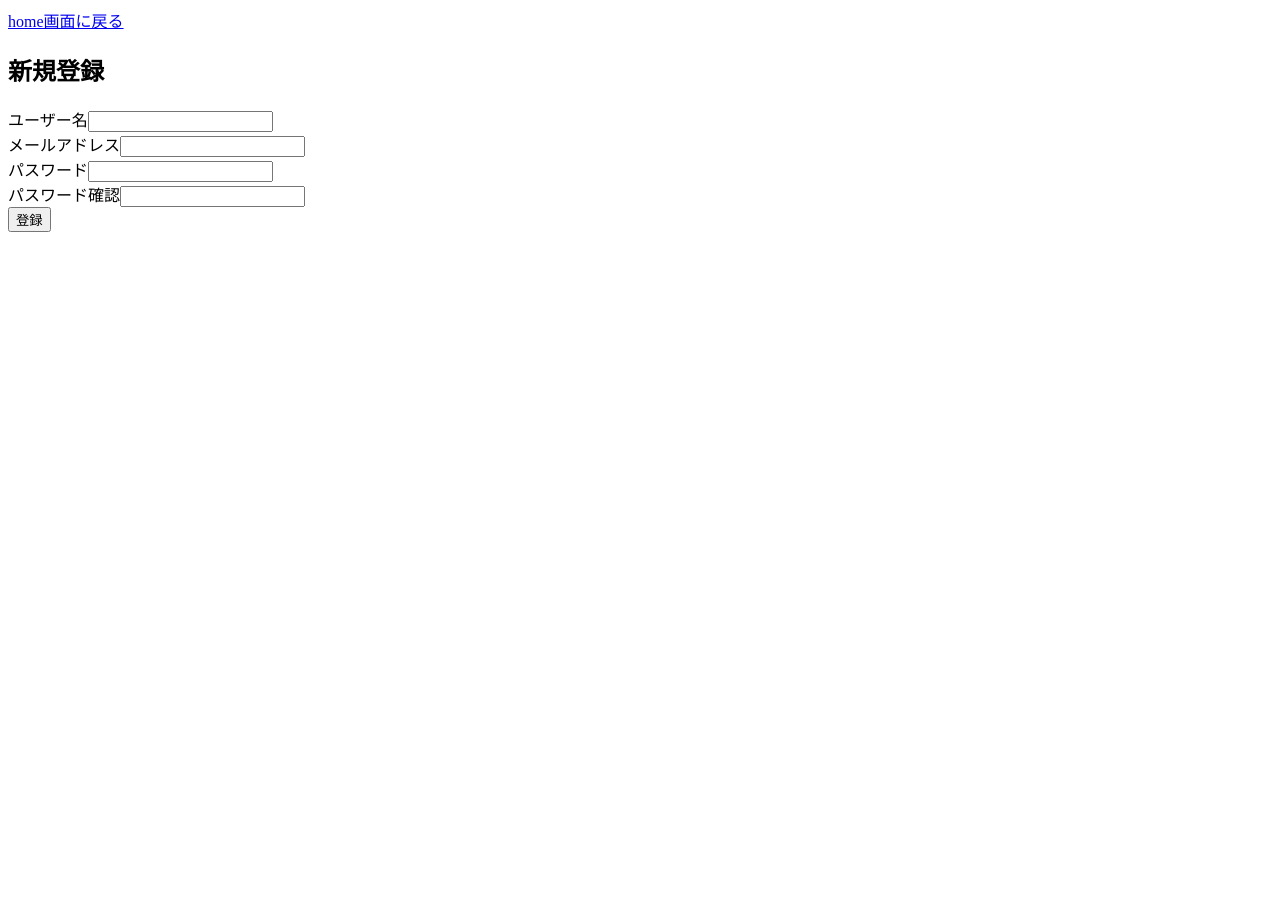
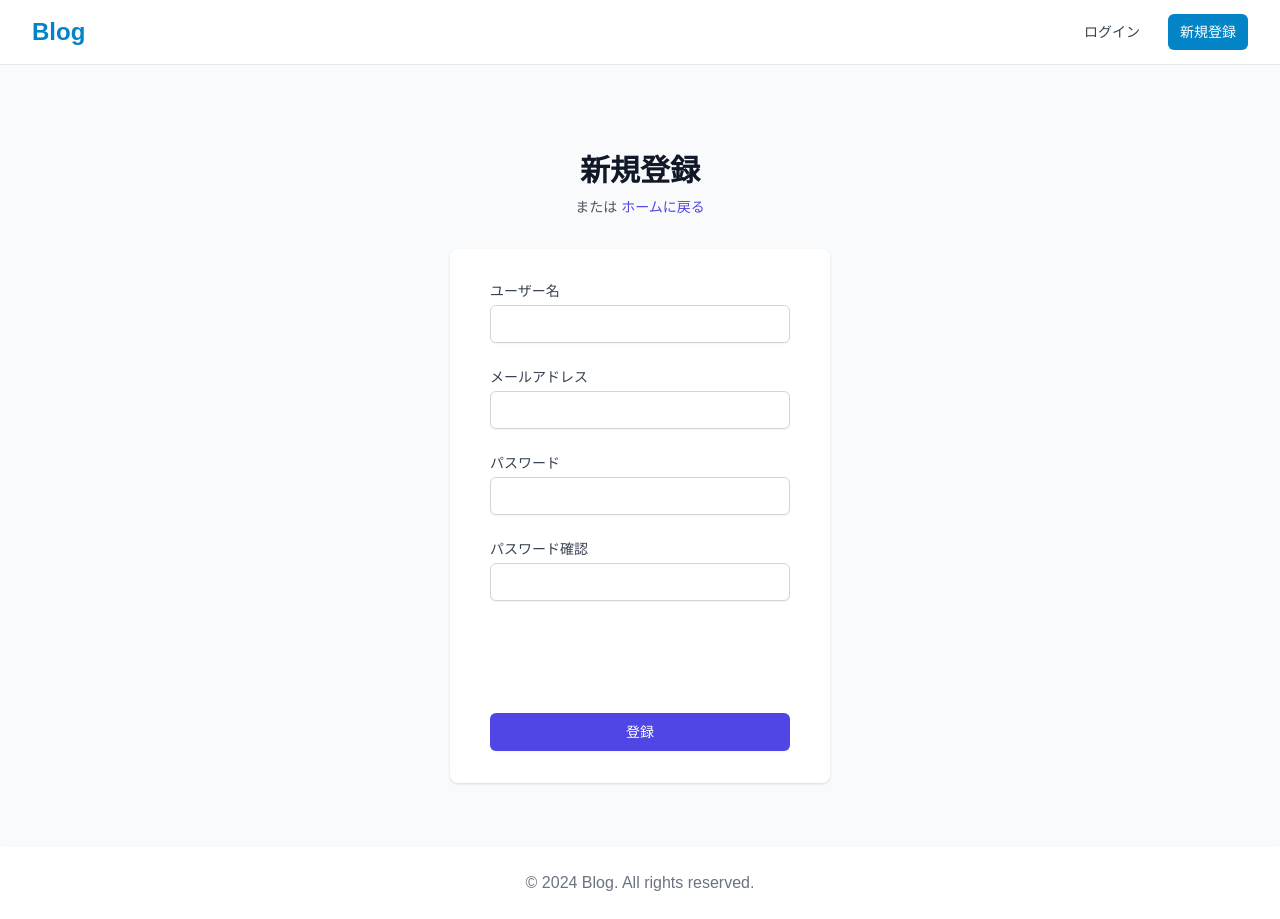
Before and after one commit to bridgeBook/blog, a React (Vite) app in the folder front/blogfront/: page /Signup in a window 1280 px wide. Before the commit the page ends 800 px from the top, so only its background shows below. Built offline with nearby package versions, Linux system fonts and the light colour scheme.

Commit message:
デザイン修正

```diff
--- a/front/blogfront/src/App.tsx
+++ b/front/blogfront/src/App.tsx
@@ -2,6 +2,7 @@ import Home from './pages/Home.tsx'
 import Login from './pages/Login.tsx'
 import Signup from './pages/Signup.tsx'
 import PostView from './pages/PostView.tsx'
+import Layout from './components/Layout'
 import { createContext, useContext, useState, useEffect } from 'react';
 
 import {
@@ -20,12 +21,14 @@ const App = () => {
 
   return (
     <BrowserRouter>
+      <Layout>
         <Routes>
           <Route path='/' element={<Home />} />
           <Route path='/Login' element={<Login />} />
           <Route path='/Signup' element={<Signup />} />
           <Route path="/PostView/:id" element={<PostView />} />
         </Routes>
+      </Layout>
     </BrowserRouter>
   )
 }
--- a/front/blogfront/src/components/Header.tsx
+++ b/front/blogfront/src/components/Header.tsx
@@ -1,18 +1,31 @@
-import '../index.css'
-import { Link } from "react-router-dom";
+import { Link } from 'react-router-dom';
 
 const Header = () => {
-    return (
-        <>
-            <div className="header">
-                <div className='title'>PortfolioBlog</div>
-            </div>
-            <div className="auth-actions">
-                <Link className="login" to="/Login">ログイン</Link>
-                <Link className="new_registration" to="/Signup">新規登録</Link>
-            </div>
-        </>
-    )
-}
+  return (
+    <nav className="bg-white border-b border-gray-200 dark:bg-gray-800 dark:border-gray-700">
+      <div className="max-w-7xl mx-auto px-4 sm:px-6 lg:px-8">
+        <div className="flex h-16 items-center justify-between">
+          <div className="flex-shrink-0">
+            <Link to="/" className="text-2xl font-bold text-primary-600">Blog</Link>
+          </div>
+          <div className="flex items-center space-x-4">
+            <Link
+              to="/Login"
+              className="text-gray-700 dark:text-gray-200 hover:text-primary-600 dark:hover:text-primary-400 px-3 py-2 rounded-md text-sm font-medium transition"
+            >
+              ログイン
+            </Link>
+            <Link
+              to="/Signup"
+              className="text-white bg-primary-600 hover:bg-primary-700 dark:bg-primary-500 dark:hover:bg-primary-600 px-3 py-2 rounded-md text-sm font-medium transition"
+            >
+              新規登録
+            </Link>
+          </div>
+        </div>
+      </div>
+    </nav>
+  );
+};
 
-export default Header
+export default Header;
--- /dev/null
+++ b/front/blogfront/src/components/Layout.tsx
@@ -0,0 +1,26 @@
+import { ReactNode } from 'react';
+import Header from './Header';
+
+interface LayoutProps {
+  children: ReactNode;
+}
+
+const Layout = ({ children }: LayoutProps) => {
+  return (
+    <div className="min-h-screen flex flex-col">
+      <Header />
+      <main className="flex-grow max-w-7xl mx-auto px-4 sm:px-6 lg:px-8 py-8">
+        {children}
+      </main>
+      <footer className="bg-white dark:bg-gray-800 shadow-md">
+        <div className="max-w-7xl mx-auto px-4 sm:px-6 lg:px-8 py-6">
+          <p className="text-center text-gray-500 dark:text-gray-400">
+            © 2024 Blog. All rights reserved.
+          </p>
+        </div>
+      </footer>
+    </div>
+  );
+};
+
+export default Layout;
--- a/front/blogfront/src/index.css
+++ b/front/blogfront/src/index.css
@@ -1,28 +1,39 @@
-.header {
-    height: 150px;
-    display: flex;
-    align-items: center;
+@tailwind base;
+@tailwind components;
+@tailwind utilities;
+
+@layer base {
+  body {
+    @apply bg-gray-50 text-gray-900 dark:bg-gray-900 dark:text-gray-100;
+  }
+}
+
+@layer components {
+  .btn {
+    @apply px-4 py-2 rounded-md font-medium transition-colors duration-200;
+  }
+
+  .btn-primary {
+    @apply bg-primary-600 text-white hover:bg-primary-700;
+  }
+
+  .btn-secondary {
+    @apply bg-gray-200 text-gray-800 hover:bg-gray-300 dark:bg-gray-700 dark:text-gray-200 dark:hover:bg-gray-600;
+  }
+
+  .input {
+    @apply w-full px-4 py-2 border border-gray-300 rounded-md focus:outline-none focus:ring-2 focus:ring-primary-500 dark:border-gray-600 dark:bg-gray-800;
+  }
+
+  .card {
+    @apply bg-white dark:bg-gray-800 rounded-lg shadow-md p-6;
+  }
 }
 
 .title {
     font-size: 50px;
     width: 100%;
     text-align: center;
-}
-
-.auth-actions {
-    display: flex;
-    top: 50px;
-    right: 100px;
-    position: absolute;
-}
-
-.login {
-    margin: 10px;
-}
-
-.new_registration {
-    margin: 10px;
 }
 
 .search {
--- a/front/blogfront/src/pages/Home.tsx
+++ b/front/blogfront/src/pages/Home.tsx
@@ -6,7 +6,6 @@ const Home = () => {
 
     return (
         <>
-            <Header />
             <div className="search">
                 <input></input>
             </div>
--- a/front/blogfront/src/pages/Login.tsx
+++ b/front/blogfront/src/pages/Login.tsx
@@ -44,33 +44,79 @@ const Login = () => {
     };
 
     return (
-        <div className="login-container">
+        <div className="min-h-[80vh] bg-gray-50 flex flex-col justify-center py-8 sm:px-6 lg:px-8">
+            <div className="sm:mx-auto sm:w-full sm:max-w-md">
+                <h2 className="mt-6 text-center text-3xl font-extrabold text-gray-900">
+                    ログイン
+                </h2>
+                <p className="mt-2 text-center text-sm text-gray-600">
+                    または{' '}
+                    <Link to="/" className="font-medium text-indigo-600 hover:text-indigo-500">
+                        ホームに戻る
+                    </Link>
+                </p>
+            </div>
+
+            <div className="mt-8 sm:mx-auto sm:w-full sm:max-w-md">
+                <div className="bg-white py-8 px-4 shadow sm:rounded-lg sm:px-10">
+                    <form className="space-y-6" onSubmit={handleLogin}>
                         <div>
-                <Link className="login" to="/">home画面に戻る</Link>
-            </div>
-            <h2>ログイン</h2>
-            <form onSubmit={handleLogin}>
-                <div>
-                    <label>ユーザー名</label>
+                            <label htmlFor="username" className="block text-sm font-medium text-gray-700">
+                                ユーザー名
+                            </label>
+                            <div className="mt-1">
                                 <input
+                                    id="username"
                                     type="text"
                                     value={username}
                                     onChange={(e) => setUsername(e.target.value)}
                                     required
+                                    className="appearance-none block w-full px-3 py-2 border border-gray-300 rounded-md shadow-sm placeholder-gray-400 focus:outline-none focus:ring-indigo-500 focus:border-indigo-500 sm:text-sm"
                                 />
                             </div>
+                        </div>
+
                         <div>
-                    <label>パスワード</label>
+                            <label htmlFor="password" className="block text-sm font-medium text-gray-700">
+                                パスワード
+                            </label>
+                            <div className="mt-1">
                                 <input
+                                    id="password"
                                     type="password"
                                     value={password}
                                     onChange={(e) => setPassword(e.target.value)}
                                     required
+                                    className="appearance-none block w-full px-3 py-2 border border-gray-300 rounded-md shadow-sm placeholder-gray-400 focus:outline-none focus:ring-indigo-500 focus:border-indigo-500 sm:text-sm"
                                 />
                             </div>
-                {error && <p style={{ color: 'red' }}>{error}</p>}
-                <button type="submit">ログイン</button>
+                        </div>
+
+                        <div className="h-16 w-[300px] mx-auto">
+                            {error ? (
+                                <div className="rounded-md bg-red-50 p-4 w-full">
+                                    <div className="flex">
+                                        <div className="ml-3">
+                                            <h3 className="text-sm font-medium text-red-800">
+                                                {error}
+                                            </h3>
+                                        </div>
+                                    </div>
+                                </div>
+                            ) : null}
+                        </div>
+
+                        <div>
+                            <button
+                                type="submit"
+                                className="w-full flex justify-center py-2 px-4 border border-transparent rounded-md shadow-sm text-sm font-medium text-white bg-indigo-600 hover:bg-indigo-700 focus:outline-none focus:ring-2 focus:ring-offset-2 focus:ring-indigo-500"
+                            >
+                                ログイン
+                            </button>
+                        </div>
                     </form>
+                </div>
+            </div>
         </div>
     );
 };
--- a/front/blogfront/src/pages/Signup.tsx
+++ b/front/blogfront/src/pages/Signup.tsx
@@ -42,7 +42,7 @@ const Signup = () => {
         } catch (error: any) {
             if (error.response) {
                 console.log('❌ エラー:', error.response.data.error);
-                setError(error.response.data.error || 'ログインに失敗しました');
+                setError(error.response.data.error || '登録に失敗しました');
             } else {
                 console.log('❌ 通信エラー:', error.message);
             }
@@ -50,51 +50,111 @@ const Signup = () => {
     };
 
     return (
-        <div className="signup-container">
+        <div className="min-h-[80vh] bg-gray-50 flex flex-col justify-center py-8 sm:px-6 lg:px-8">
+            <div className="sm:mx-auto sm:w-full sm:max-w-md">
+                <h2 className="mt-6 text-center text-3xl font-extrabold text-gray-900">
+                    新規登録
+                </h2>
+                <p className="mt-2 text-center text-sm text-gray-600">
+                    または{' '}
+                    <Link to="/" className="font-medium text-indigo-600 hover:text-indigo-500">
+                        ホームに戻る
+                    </Link>
+                </p>
+            </div>
+
+            <div className="mt-8 sm:mx-auto sm:w-full sm:max-w-md">
+                <div className="bg-white py-8 px-4 shadow sm:rounded-lg sm:px-10">
+                    <form className="space-y-6" onSubmit={handleSignup}>
                         <div>
-                <Link className="signup" to="/">home画面に戻る</Link>
-            </div>
-            <h2>新規登録</h2>
-            <form onSubmit={handleSignup}>
-                <div>
-                    <label>ユーザー名</label>
+                            <label htmlFor="username" className="block text-sm font-medium text-gray-700">
+                                ユーザー名
+                            </label>
+                            <div className="mt-1">
                                 <input
+                                    id="username"
                                     type="text"
                                     value={username}
                                     onChange={(e) => setUsername(e.target.value)}
                                     required
+                                    className="appearance-none block w-full px-3 py-2 border border-gray-300 rounded-md shadow-sm placeholder-gray-400 focus:outline-none focus:ring-indigo-500 focus:border-indigo-500 sm:text-sm"
                                 />
                             </div>
+                        </div>
+
                         <div>
-                    <label>メールアドレス</label>
+                            <label htmlFor="email" className="block text-sm font-medium text-gray-700">
+                                メールアドレス
+                            </label>
+                            <div className="mt-1">
                                 <input
-                        type="text"
+                                    id="email"
+                                    type="email"
                                     value={email}
                                     onChange={(e) => setEmail(e.target.value)}
                                     required
+                                    className="appearance-none block w-full px-3 py-2 border border-gray-300 rounded-md shadow-sm placeholder-gray-400 focus:outline-none focus:ring-indigo-500 focus:border-indigo-500 sm:text-sm"
                                 />
                             </div>
+                        </div>
+
                         <div>
-                    <label>パスワード</label>
+                            <label htmlFor="password" className="block text-sm font-medium text-gray-700">
+                                パスワード
+                            </label>
+                            <div className="mt-1">
                                 <input
+                                    id="password"
                                     type="password"
                                     value={password}
                                     onChange={(e) => setPassword(e.target.value)}
                                     required
+                                    className="appearance-none block w-full px-3 py-2 border border-gray-300 rounded-md shadow-sm placeholder-gray-400 focus:outline-none focus:ring-indigo-500 focus:border-indigo-500 sm:text-sm"
                                 />
                             </div>
+                        </div>
+
                         <div>
-                    <label>パスワード確認</label>
+                            <label htmlFor="rePassword" className="block text-sm font-medium text-gray-700">
+                                パスワード確認
+                            </label>
+                            <div className="mt-1">
                                 <input
+                                    id="rePassword"
                                     type="password"
                                     value={rePassword}
                                     onChange={(e) => setRePassword(e.target.value)}
                                     required
+                                    className="appearance-none block w-full px-3 py-2 border border-gray-300 rounded-md shadow-sm placeholder-gray-400 focus:outline-none focus:ring-indigo-500 focus:border-indigo-500 sm:text-sm"
                                 />
                             </div>
-                {error && <p style={{ color: 'red' }}>{error}</p>}
-                <button type="submit">登録</button>
+                        </div>
+
+                        <div className="h-16 w-[300px] mx-auto">
+                            {error ? (
+                                <div className="rounded-md bg-red-50 p-4 w-full">
+                                    <div className="flex">
+                                        <div className="ml-3">
+                                            <h3 className="text-sm font-medium text-red-800">
+                                                {error}
+                                            </h3>
+                                        </div>
+                                    </div>
+                                </div>
+                            ) : null}
+                        </div>
+
+                        <div>
+                            <button
+                                type="submit"
+                                className="w-full flex justify-center py-2 px-4 border border-transparent rounded-md shadow-sm text-sm font-medium text-white bg-indigo-600 hover:bg-indigo-700 focus:outline-none focus:ring-2 focus:ring-offset-2 focus:ring-indigo-500"
+                            >
+                                登録
+                            </button>
+                        </div>
                     </form>
+                </div>
+            </div>
         </div>
     );
 };
--- /dev/null
+++ b/front/blogfront/tailwind.config.js
@@ -0,0 +1,29 @@
+/** @type {import('tailwindcss').Config} */
+export default {
+  content: [
+    "./index.html",
+    "./src/**/*.{js,ts,jsx,tsx}",
+  ],
+  theme: {
+    extend: {
+      colors: {
+        primary: {
+          50: '#f0f9ff',
+          100: '#e0f2fe',
+          200: '#bae6fd',
+          300: '#7dd3fc',
+          400: '#38bdf8',
+          500: '#0ea5e9',
+          600: '#0284c7',
+          700: '#0369a1',
+          800: '#075985',
+          900: '#0c4a6e',
+        },
+      },
+      fontFamily: {
+        sans: ['Inter var', 'sans-serif'],
+      },
+    },
+  },
+  plugins: [],
+}
```
Also changed, not shown: front/blogfront/package.json (+21 -16 lines), front/blogfront/postcss.config.js (added, +7 -0 lines), 1 other file (tests, documents, lock files or other folders). Lines whose indentation alone changed are shown as unchanged.
